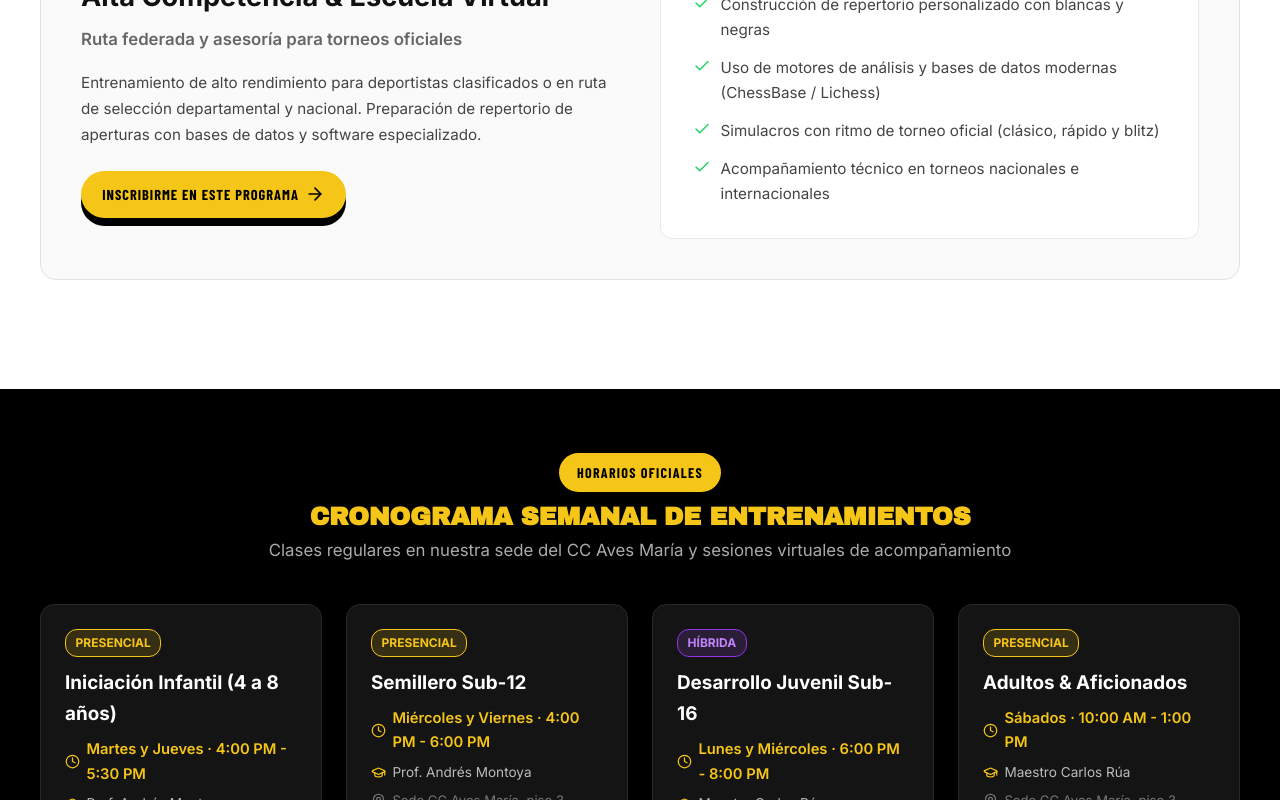
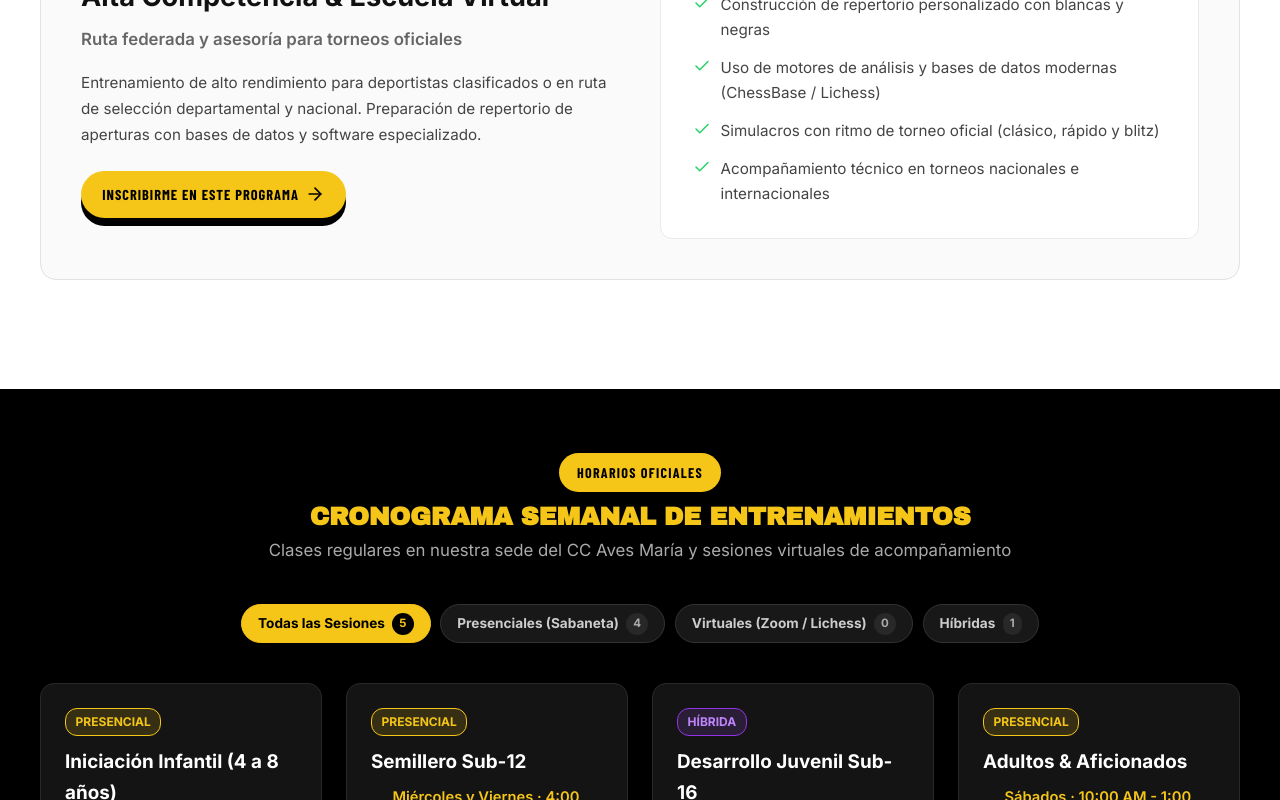
Before and after one commit to JOHN-RAVEN-CROWNSON-2008/Club-De-Ajedrez-CapaBlanca-Sabaneta-Website, a React (Vite) app: page /programas in a window 1280 px wide. Shown: the part 2000-2800 px from the top of the page. Built offline with nearby package versions, Linux system fonts and the light colour scheme; no server answers; the database is empty.

Commit message:
feat(cronograma-admision): filtro interactivo por modalidad de entrenamiento y pre-carga contextual de categoria en el formulario de admision

```diff
--- a/src/views/public/MembershipApplicationView.tsx
+++ b/src/views/public/MembershipApplicationView.tsx
@@ -1,4 +1,5 @@
-import React, { useState } from 'react';
+import React, { useState, useEffect } from 'react';
+import { useSearchParams } from 'react-router-dom';
 import { supabase, isSupabaseConfigured } from '../../lib/supabase';
 import { resendService } from '../../services/resendService';
 import { whatsappService } from '../../services/whatsappService';
@@ -36,6 +37,29 @@ export const MembershipApplicationView: React.FC = () => {
   const [loading, setLoading] = useState(false);
   const [submitted, setSubmitted] = useState(false);
   const [applicationCode, setApplicationCode] = useState('');
+  const [searchParams] = useSearchParams();
+
+  // Pre-cargar categoría si viene desde el cronograma o enlace directo
+  useEffect(() => {
+    const catParam = searchParams.get('categoria');
+    if (catParam) {
+      const options = [
+        'Iniciación Infantil (4 a 8 años)',
+        'Semillero Sub-12',
+        'Desarrollo Juvenil Sub-16',
+        'Adultos & Aficionados',
+        'Alta Competencia Departamental'
+      ];
+      const match = options.find(
+        o => o.toLowerCase().includes(catParam.toLowerCase()) || catParam.toLowerCase().includes(o.toLowerCase())
+      );
+      if (match) {
+        setFormData(prev => ({ ...prev, desired_category: match }));
+      } else {
+        setFormData(prev => ({ ...prev, desired_category: catParam }));
+      }
+    }
+  }, [searchParams]);
 
   // Auto-calcular edad si se selecciona fecha de nacimiento
   const handleBirthDateChange = (e: React.ChangeEvent<HTMLInputElement>) => {
--- a/src/views/public/ProgramsView.tsx
+++ b/src/views/public/ProgramsView.tsx
@@ -8,6 +8,7 @@ import { ClassSchedule } from '../../types/database';
 export const ProgramsView: React.FC = () => {
   const [schedules, setSchedules] = useState<ClassSchedule[]>(INITIAL_SCHEDULES);
   const [loadingSchedules, setLoadingSchedules] = useState(false);
+  const [modalityFilter, setModalityFilter] = useState<'all' | 'Presencial' | 'Online' | 'Híbrida'>('all');
 
   useEffect(() => {
     async function loadSchedules() {
@@ -194,13 +195,58 @@ export const ProgramsView: React.FC = () => {
             </p>
           </div>
 
+          {/* Filtros por Modalidad */}
+          <div style={{ display: 'flex', gap: '0.6rem', justifyContent: 'center', flexWrap: 'wrap', marginBottom: '2.5rem' }}>
+            {[
+              { id: 'all', label: 'Todas las Sesiones', count: schedules.length },
+              { id: 'Presencial', label: 'Presenciales (Sabaneta)', count: schedules.filter(s => s.modality === 'Presencial').length },
+              { id: 'Online', label: 'Virtuales (Zoom / Lichess)', count: schedules.filter(s => s.modality === 'Online').length },
+              { id: 'Híbrida', label: 'Híbridas', count: schedules.filter(s => s.modality === 'Híbrida').length },
+            ].map((f) => (
+              <button
+                key={f.id}
+                type="button"
+                onClick={() => setModalityFilter(f.id as any)}
+                style={{
+                  background: modalityFilter === f.id ? 'var(--gold)' : '#181818',
+                  color: modalityFilter === f.id ? '#000' : '#ccc',
+                  border: `1px solid ${modalityFilter === f.id ? 'var(--gold)' : '#333'}`,
+                  padding: '0.45rem 1rem',
+                  borderRadius: '50px',
+                  fontSize: '0.85rem',
+                  fontWeight: 700,
+                  cursor: 'pointer',
+                  display: 'inline-flex',
+                  alignItems: 'center',
+                  gap: '0.45rem',
+                  transition: 'all 0.2s',
+                }}
+              >
+                <span>{f.label}</span>
+                <span
+                  style={{
+                    background: modalityFilter === f.id ? '#000' : '#282828',
+                    color: modalityFilter === f.id ? 'var(--gold)' : '#aaa',
+                    padding: '0.1rem 0.45rem',
+                    borderRadius: '50px',
+                    fontSize: '0.72rem',
+                  }}
+                >
+                  {f.count}
+                </span>
+              </button>
+            ))}
+          </div>
+
           {loadingSchedules ? (
             <div style={{ textAlign: 'center', padding: '3rem', color: '#888' }}>
               Cargando cronograma oficial de clases...
             </div>
           ) : (
             <div style={{ display: 'grid', gridTemplateColumns: 'repeat(auto-fit, minmax(280px, 1fr))', gap: '1.5rem' }}>
-              {schedules.map((item) => {
+              {schedules
+                .filter(item => modalityFilter === 'all' || item.modality === modalityFilter)
+                .map((item) => {
                   const isOnline = item.modality === 'Online';
                   const isHibrida = item.modality === 'Híbrida';
                   const badgeBg = isOnline ? 'rgba(59, 130, 246, 0.15)' : isHibrida ? 'rgba(168, 85, 247, 0.15)' : 'rgba(245, 197, 24, 0.15)';
@@ -254,7 +300,7 @@ export const ProgramsView: React.FC = () => {
 
                       <div style={{ marginTop: '1.2rem', paddingTop: '1rem', borderTop: '1px solid #222' }}>
                         <Link
-                        to="/afiliarse"
+                          to={`/afiliarse?categoria=${encodeURIComponent(item.category)}`}
                           style={{
                             display: 'inline-flex',
                             alignItems: 'center',
```
Lines whose indentation alone changed are shown as unchanged.
